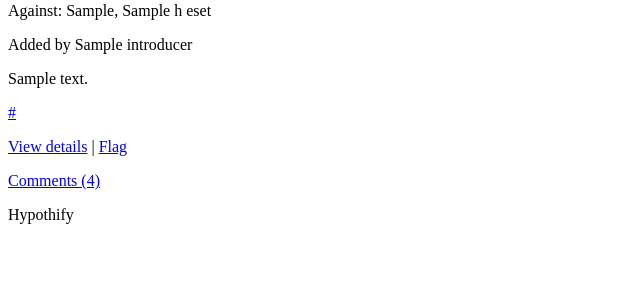
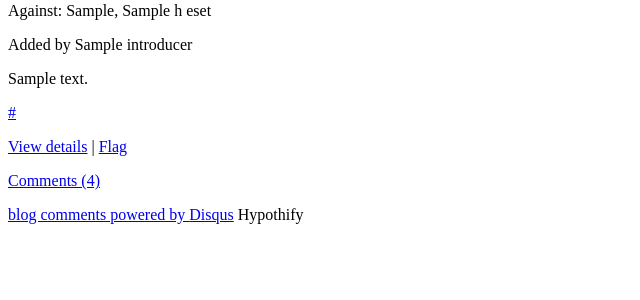
Before and after one commit to martwine/Hypothify, a Django app: template hypotheses/templates/hypotheses/hypothesis_detail.html in a window 1280 px wide. Shown: the part 416-716 px from the top of the page, without its empty margins (0-640 px from the left). Run offline with Django 3.2, Linux system fonts and the light colour scheme; the template is opened without the code that fills it: most values are stand-ins (such as "Sample title", 1, 10 or a date in 2020).

Commit message:
hacky allsorts (naughty)

```diff
--- a/hypotheses/models.py
+++ b/hypotheses/models.py
@@ -27,6 +27,9 @@
 
 	def get_absolute_url(self):
 		return settings.URLBASE + "/hypothesis/%i" % self.id
+
+	def get_disqus_id(self):
+		return "hypothesis_" + self.id
 
 	def get_evidences_voteinfo(self):
 		scores=Vote.objects.get_scores_in_bulk(self.evidenceset.all())
--- a/hypotheses/templates/hypotheses/hypothesis_detail.html
+++ b/hypotheses/templates/hypotheses/hypothesis_detail.html
@@ -8,7 +8,7 @@
 	<h2 class="grid_10">{{h}}</h2>
 	<div id="actionbox", class="grid_4 omega">
 		<a id="bigplus" class="grid_1 alpha" href="{{urlbase}}/hypothesis/{{h.id}}/add_evidence">+</a>
-		<p id="actiontext" class="grid_3 omega"><span>Add evidence <br /> for or against</span></p>
+		<p id="actiontext" class="grid_3 omega"><span>Add evidence<br /> for or against</span></p>
 	</div>
 	<div class="clear"></div>
 {% endblock %}
@@ -55,14 +55,22 @@
 	{% endfor %}
 {% endblock %}
 
-
-
-
-	<div class="evidence_item">
-	{{e}}<br />
-	{{e.originator_name}}
-	{{e.introducer}}
-	score: {{e.get_votescore}}
-	<br />
-	description: {{e.get_top_description}}
-	</div>
+{% block comments %}
+	<div id="disqus_thread"></div>
+		<script type="text/javascript">
+    		/* * * CONFIGURATION VARIABLES: EDIT BEFORE PASTING INTO YOUR WEBPAGE * * */
+    		var disqus_shortname = 'hypothify-test'; // required: replace example with your forum shortname
+			var disqus_url = {{h.get_absolute_url}};
+			var disqus_identifier = {{h.get_disqus_id}};
+			var disqus_developer = 1; // developer mode is on
+			ver disqus_title = {{h}};
+    		/* * * DON'T EDIT BELOW THIS LINE * * */
+    		(function() {
+        		var dsq = document.createElement('script'); dsq.type = 'text/javascript'; dsq.async = true;
+       			 dsq.src = 'http://' + disqus_shortname + '.disqus.com/embed.js';
+        		(document.getElementsByTagName('head')[0] || document.getElementsByTagName('body')[0]).appendChild(dsq);
+    		})();
+		</script>
+		<noscript>Please enable JavaScript to view the <a href="http://disqus.com/?ref_noscript">comments powered by Disqus.</a></noscript>
+		<a href="http://disqus.com" class="dsq-brlink">blog comments powered by <span class="logo-disqus">Disqus</span></a>
+{% endblock %}
--- a/hypotheses/views.py
+++ b/hypotheses/views.py
@@ -1,6 +1,7 @@
 from django.shortcuts import render_to_response, get_object_or_404
 from django.http import HttpResponseRedirect
 from django.views.generic import CreateView
+from django.templates import RequestContext
 from hypotheses.models import Hypothesis
 from hypotheses.forms import HypothesisForm
 
@@ -43,5 +44,6 @@
 				'h_sset':s,
 				'h_top_desc':d1,
 				'h_top_summ':s1
-			}
+			},
+			context_instance=RequestContext(request)
 	)
--- a/templates/base.html
+++ b/templates/base.html
@@ -17,9 +17,9 @@
 			<a class="grid_12" href="http://www.hypothify.com"><b>hypothify</b></a>
 			<p id="accounts_topline" class="grid_4">
 				{% if user.is_anonymous %}
-					<a href="{{urlbase}}/login/">login</a>
+					<a href="{{urlbase}}accounts/login/">login</a>
 				{% else %}
-					logged in as <a href="{{urlbase}}/profiles/1/" class="boldlink">{{user}}</a>
+					logged in as <a href="{{urlbase}}profiles/1/" class="boldlink">{{user}}</a>
 				{% endif %}
 			</p>
 			<div class="clear"></div>
```
